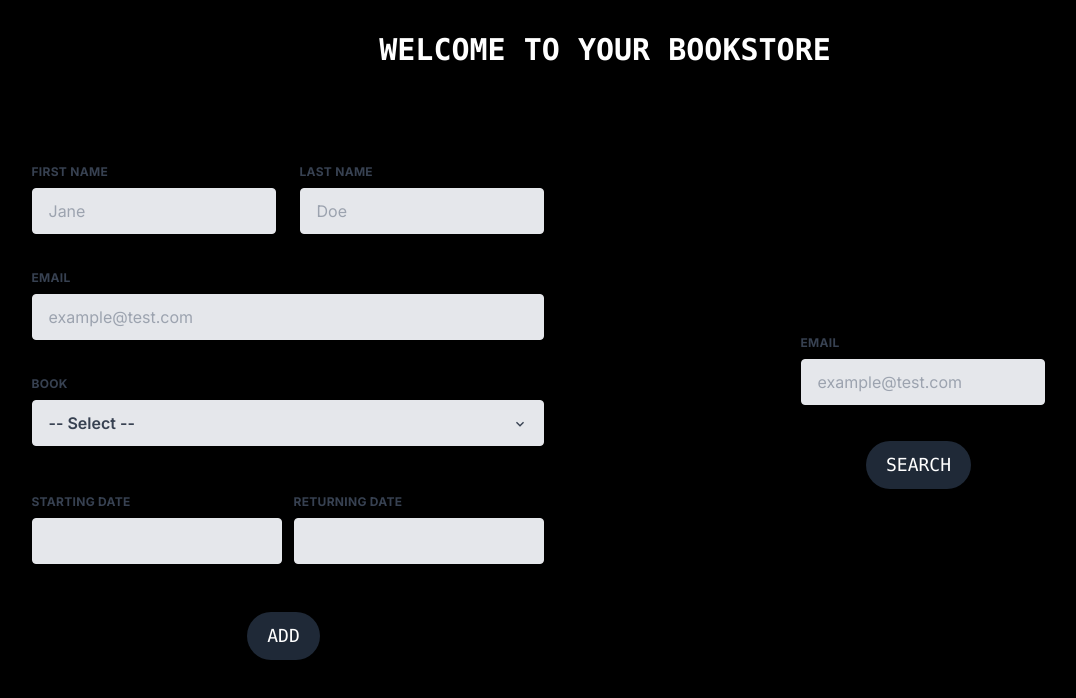
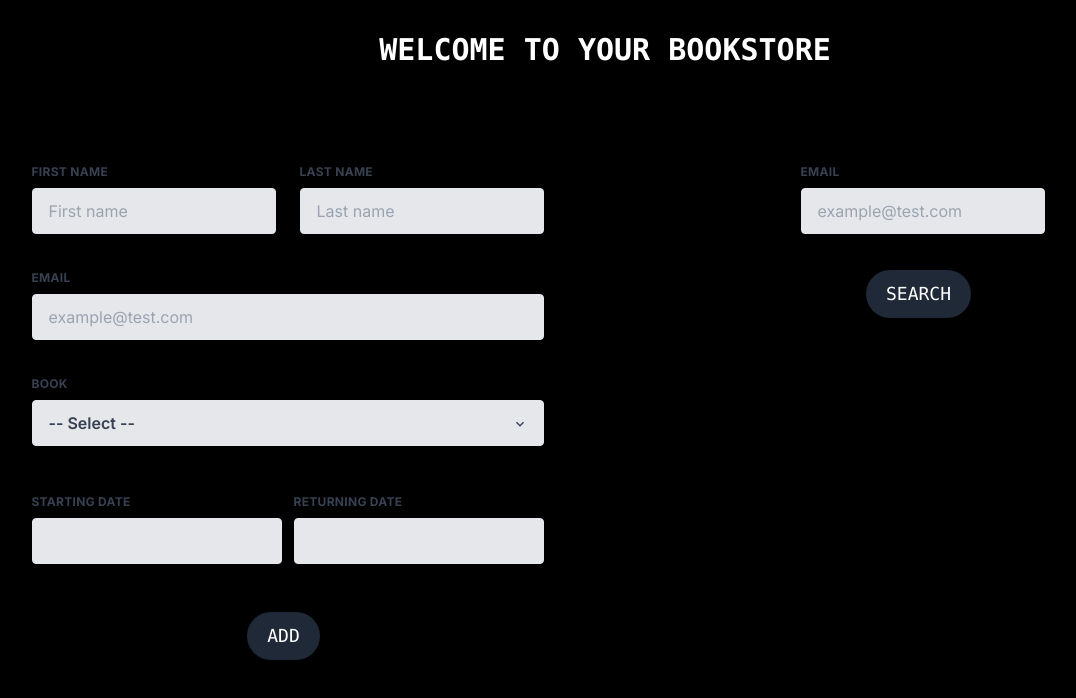
Before and after one commit to oussamaZAAM/bookstore-security, a Next.js app: page / in a window 1280 px wide. Shown: the top 698 px of the page, without its empty margins (30-1106 px from the left). Built offline with nearby package versions, Linux system fonts and the light colour scheme.

Commit message:
Test regex on email borrows

```diff
--- a/app/page.tsx
+++ b/app/page.tsx
@@ -1,7 +1,7 @@
 "use client";
 
 import booksData from '@/booksData';
-import { Book } from '@/classes/Book';
+import { Book, User } from '@/classes/Book';
 import { useState } from 'react';
 import DatePicker from "react-datepicker";
 import { MdKeyboardArrowDown, MdKeyboardArrowUp } from "react-icons/md";
@@ -10,7 +10,7 @@ import axios from "axios";
 import "react-datepicker/dist/react-datepicker.css";
 
 export default function Home() {
-  const [borrowedBooks, setBorrowedBooks] = useState<Book[]>([]);
+  const [borrowedBooks, setBorrowedBooks] = useState<User[]>([]);
 
   const [infos, setInfos] = useState({
     firstname: "",
@@ -72,6 +72,13 @@ export default function Home() {
   const searchBooks = async (event: any) => {
     event.preventDefault();
 
+    const sqlInjectionRegex = /(\b(ALTER|CREATE|DELETE|DROP|EXEC(UTE){0,1}|INSERT( +INTO){0,1}|MERGE|SELECT|UPDATE( +TOP){0,1})\b|\b(AND|OR)\b)/i;
+     // Check for SQL injection in email
+     if (email.length === 0 || sqlInjectionRegex.test(email)) {
+      alert('Invalid email');
+      return;
+    }
+
     try {
       const response = await axios.post('http://localhost:8080/customers/unsecured/borrows', {
         email: email
@@ -82,10 +89,12 @@ export default function Home() {
     }
   }
 
+  console.log(borrowedBooks)
+
   return (
     <div className="flex flex-col justify-start items-center w-full">
       <h1 className="text-3xl font-black font-mono uppercase py-8 ">Welcome to your Bookstore</h1>
-      <div className="flex justify-between items-center w-full">
+      <div className="flex justify-between items-start w-full">
         <div className="w-full flex flex-col justify-center items-center p-8">
           <form className="w-full max-w-lg py-8">
             <div className="flex flex-wrap -mx-3 mb-6">
@@ -100,7 +109,7 @@ export default function Home() {
                   value={infos.firstname}
                   onChange={(event) => setInfos({ ...infos, [event.target.name]: event.target.value })}
                   type="text"
-                  placeholder="Jane"
+                  placeholder="First name"
                 />
               </div>
               <div className="w-full md:w-1/2 px-3">
@@ -114,7 +123,7 @@ export default function Home() {
                   value={infos.lastname}
                   onChange={(event) => setInfos({ ...infos, [event.target.name]: event.target.value })}
                   type="text"
-                  placeholder="Doe"
+                  placeholder="Last name"
                 />
               </div>
             </div>
@@ -171,7 +180,7 @@ export default function Home() {
                       </div>
                     )}
                   </div>
-                  <div className={"pointer-events-none absolute flex items-start px-2 text-gray-700 " + (selectedOption.name === "-- Select --" ? "inset-y-4 right-2" : "inset-y-7 right-3")}>
+                  <div className="pointer-events-none absolute flex items-start px-2 text-gray-700 inset-y-4 right-2">
                     {isOpen
                       ? <MdKeyboardArrowUp />
                       : <MdKeyboardArrowDown />}
@@ -212,7 +221,7 @@ export default function Home() {
             </div>
           </form >
         </div>
-        <div className="w-full flex flex-col justify-center items-center p-8">
+        <div className="w-full flex flex-col justify-start items-center p-8">
           <form className="w-full max-w-lg py-8 ">
             <div className="flex flex-wrap flex-col justify-center items-center -mx-3 mb-6">
               <div className="w-full md:w-1/2 px-3 mb-6 md:mb-0">
@@ -233,16 +242,16 @@ export default function Home() {
               borrowedBooks.map(book => {
                 return (
                   <div
-                    key={book.id}
-                    className="flex justify-start items-center gap-2 p-2 bg-gray-100 hover:bg-gray-300"
+                    key={book.book.id}
+                    className="flex justify-start items-center gap-2 p-2 bg-gray-200 hover:bg-gray-300 rounded-md my-1"
                   >
                     <div className="flex justify-start items-center">
-                      <span className='font-semibold'>{book.name}</span>
+                      <span className='font-semibold'>{book.book.name}</span>
                     </div>
                   </div>
                 )
               })}
-            <div className="w-full flex justify-center items-center">
+            <div className="w-full flex justify-center items-center my-4">
               <button onClick={searchBooks} className='text-white font-mono uppercase bg-gray-800 hover:bg-gray-900 focus:outline-none focus:ring-4 focus:ring-gray-300 font-medium rounded-full text-lg px-5 py-2.5 mr-2 mb-2'>
                 Search
               </button>
```
Also changed, not shown: classes/Book.ts (+9 -0 lines).
